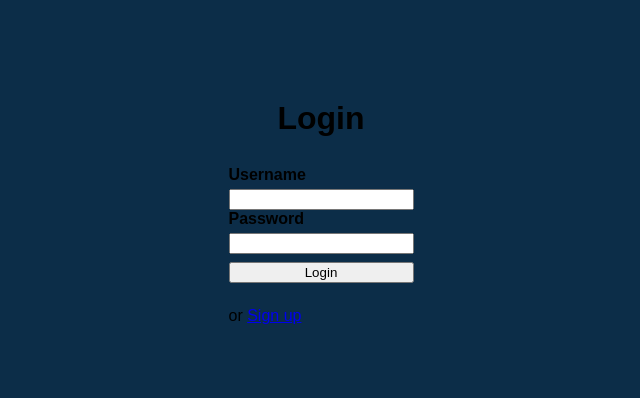
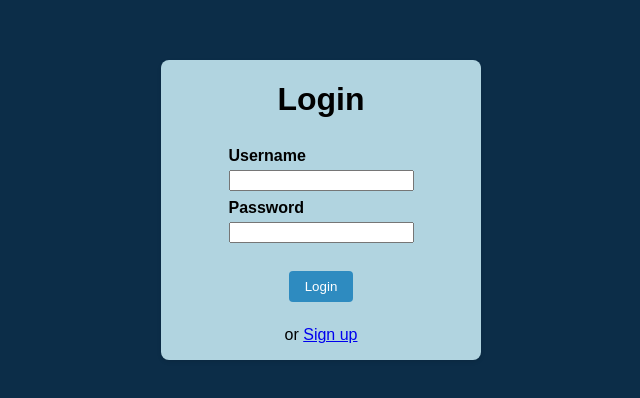
Before and after one commit to AmanTahiliani/PeerNotes, a React (Vite) app in the folder frontend/: page /login in a window 1280 px wide. Shown: the part 190-588 px from the top of the page, without its empty margins (319-959 px from the left). Built offline with nearby package versions, Linux system fonts and the light colour scheme.

Commit message:
fix styling on login + signup page

```diff
--- a/frontend/src/screens/Login.tsx
+++ b/frontend/src/screens/Login.tsx
@@ -3,15 +3,17 @@ import "../styles/Login.css"
 export default function Login() {
     return (
         <main>
-            <form>
+            <form className="login-container">
                 <h1>Login</h1>
-                <div className="form-inputs">
+                <div className="form-input">
                     <label htmlFor="username">Username</label>
                     <input type="text" name="username" id="username" />
+                </div>
+                <div className="form-input">
                     <label htmlFor="password">Password</label>
                     <input type="password" name="password" id="password" />
                 </div>
-                <button>Login</button>
+                <button className="submit-button">Login</button>
                 <p>or <Link to="/signup">Sign up</Link></p>
             </form>
         </main>
--- a/frontend/src/screens/Signup.tsx
+++ b/frontend/src/screens/Signup.tsx
@@ -3,15 +3,17 @@ import "../styles/Login.css"
 export default function Signup() {
     return (
         <main>
-            <form>
+            <form className="login-container">
                 <h1>Sign Up</h1>
-                <div className="form-inputs">
+                <div className="form-input">
                     <label htmlFor="username">Username</label>
                     <input type="text" name="username" id="username" />
+                </div>
+                <div className="form-input">
                     <label htmlFor="password">Password</label>
                     <input type="password" name="password" id="password" />
                 </div>
-                <button>Sign up</button>
+                <button className="submit-button">Sign up</button>
                 <p>or <Link to="/login">Login</Link></p>
             </form>
         </main>
--- a/frontend/src/styles/Login.css
+++ b/frontend/src/styles/Login.css
@@ -14,7 +14,29 @@ h1 {
     text-align: center;
 }
 
-.form-inputs {
+.form-input {
     display: flex;
     flex-direction: column;
 }
+
+  .login-container {
+    display: flex;
+    flex-direction: column;
+    align-items: center;
+    justify-content: center;
+    background: #B1D4E0;
+    border-radius: 8px;
+    box-shadow: 0 2px 4px rgba(0,0,0,0.1); /* shadow */;
+    width: 40vh;
+  }
+
+ .submit-button {
+    padding: 8px 16px;
+    margin-top: 20px; /* Adds space above the button */
+    background-color: #2E8BC0; /* Example background color */
+    color: white; /* Text color */
+    border: none;
+    border-radius: 4px;
+    cursor: pointer;
+    font-family: 'Hiragino Sans', 'Hiragino Kaku Gothic ProN', Meiryo, sans-serif;
+  }
```
